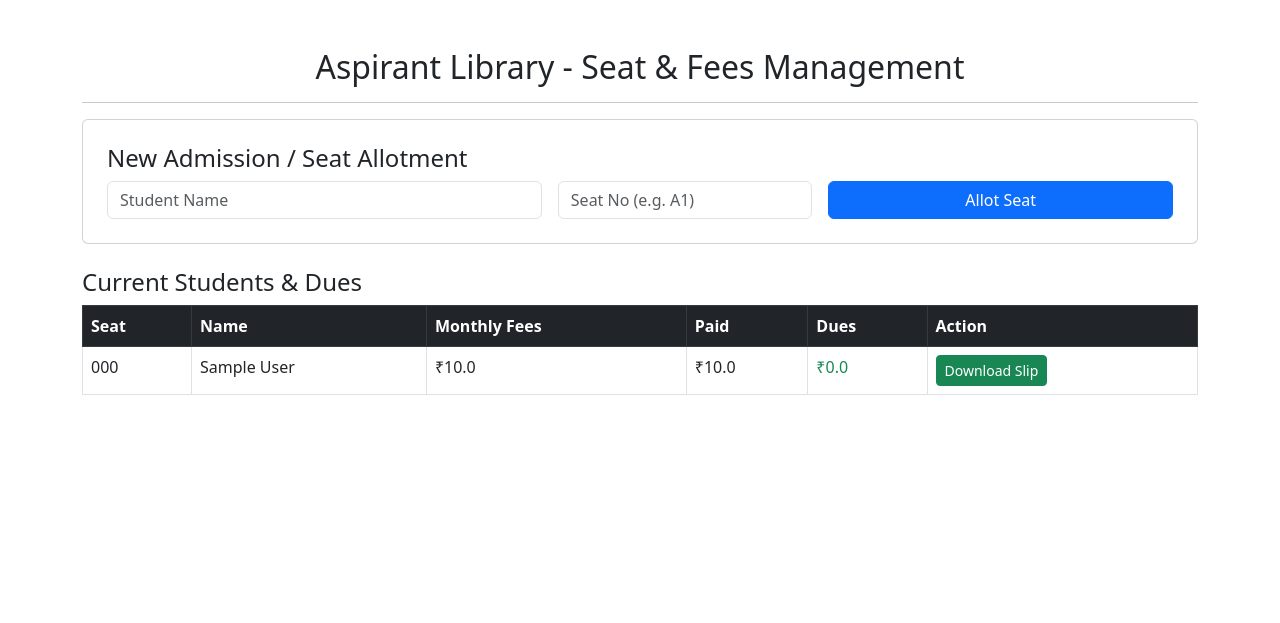
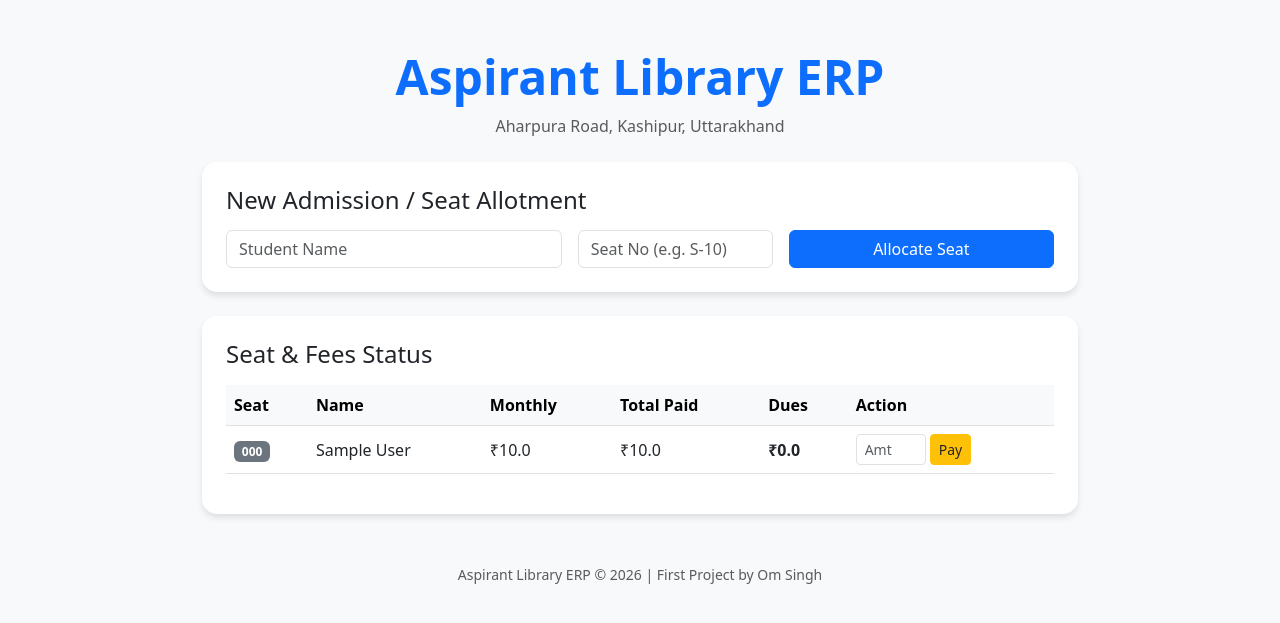
Before and after one commit to oms91799-gif/Aspirant-Library-ERP., a Flask app: page / in a window 1280 px wide. Shown: the top 623 px of the page. Run offline with Flask 3, Linux system fonts and the light colour scheme; tables that the repository leaves empty hold one stand-in row (values such as "Sample post").

Commit message:
Update index.html

```diff
--- a/templates/index.html
+++ b/templates/index.html
@@ -1,36 +1,51 @@
 <!DOCTYPE html>
-<html>
+<html lang="en">
 <head>
+    <meta charset="UTF-8">
+    <meta name="viewport" content="width=device-width, initial-scale=1.0">
     <title>Aspirant Library ERP</title>
-    <link rel="stylesheet" href="https://cdn.jsdelivr.net/npm/bootstrap@5.3.0/dist/css/bootstrap.min.css">
+    <link href="https://cdn.jsdelivr.net/npm/bootstrap@5.3.0/dist/css/bootstrap.min.css" rel="stylesheet">
+    <style>
+        body { background-color: #f8f9fa; }
+        .container { max-width: 900px; }
+        .card { border-radius: 15px; box-shadow: 0 4px 6px rgba(0,0,0,0.1); }
+        .dues-red { color: #dc3545; font-weight: bold; }
+        .paid-green { color: #198754; font-weight: bold; }
+    </style>
 </head>
-<body class="container mt-5">
-    <h2 class="text-center">Aspirant Library - Seat & Fees Management</h2>
-    <hr>
+<body>
 
-    <div class="card p-4 mb-4">
-        <h4>New Admission / Seat Allotment</h4>
+<div class="container mt-5">
+    <div class="text-center mb-4">
+        <h1 class="display-5 fw-bold text-primary">Aspirant Library ERP</h1>
+        <p class="text-muted">Aharpura Road, Kashipur, Uttarakhand</p>
+    </div>
+
+    <div class="card p-4 mb-4 border-0">
+        <h4 class="mb-3">New Admission / Seat Allotment</h4>
         <form action="/add" method="POST" class="row g-3">
             <div class="col-md-5">
                 <input type="text" name="name" class="form-control" placeholder="Student Name" required>
             </div>
             <div class="col-md-3">
-                <input type="text" name="seat" class="form-control" placeholder="Seat No (e.g. A1)" required>
+                <input type="text" name="seat" class="form-control" placeholder="Seat No (e.g. S-10)" required>
             </div>
             <div class="col-md-4">
-                <button type="submit" class="btn btn-primary w-100">Allot Seat</button>
+                <button type="submit" class="btn btn-primary w-100">Allocate Seat</button>
             </div>
         </form>
     </div>
 
-    <h4>Current Students & Dues</h4>
-    <table class="table table-bordered">
-        <thead class="table-dark">
+    <div class="card p-4 border-0">
+        <h4 class="mb-3">Seat & Fees Status</h4>
+        <div class="table-responsive">
+            <table class="table table-hover align-middle">
+                <thead class="table-light">
                     <tr>
                         <th>Seat</th>
                         <th>Name</th>
-                <th>Monthly Fees</th>
-                <th>Paid</th>
+                        <th>Monthly</th>
+                        <th>Total Paid</th>
                         <th>Dues</th>
                         <th>Action</th>
                     </tr>
@@ -38,19 +53,34 @@
                 <tbody>
                     {% for s in students %}
                     <tr>
-                <td>{{ s.seat_number }}</td>
+                        <td><span class="badge bg-secondary">{{ s.seat_number }}</span></td>
                         <td>{{ s.name }}</td>
                         <td>₹{{ s.monthly_fees }}</td>
                         <td>₹{{ s.total_paid }}</td>
-                <td class="{{ 'text-danger fw-bold' if s.dues > 0 else 'text-success' }}">
+                        <td class="{{ 'dues-red' if s.dues > 0 else 'paid-green' }}">
                             ₹{{ s.dues }}
                         </td>
                         <td>
-                    <button class="btn btn-sm btn-success">Download Slip</button>
+                            <form action="/pay/{{ s.id }}" method="POST" class="d-flex gap-1">
+                                <input type="number" name="amount" class="form-control form-control-sm" placeholder="Amt" style="width: 70px;" required>
+                                <button type="submit" class="btn btn-sm btn-warning text-dark">Pay</button>
+                            </form>
                         </td>
+                    </tr>
+                    {% else %}
+                    <tr>
+                        <td colspan="6" class="text-center text-muted">No students enrolled yet.</td>
                     </tr>
                     {% endfor %}
                 </tbody>
             </table>
+        </div>
+    </div>
+</div>
+
+<footer class="text-center mt-5 mb-3 text-muted">
+    <small>Aspirant Library ERP &copy; 2026 | First Project by Om Singh</small>
+</footer>
+
 </body>
 </html>
```
Lines whose indentation alone changed are shown as unchanged.
